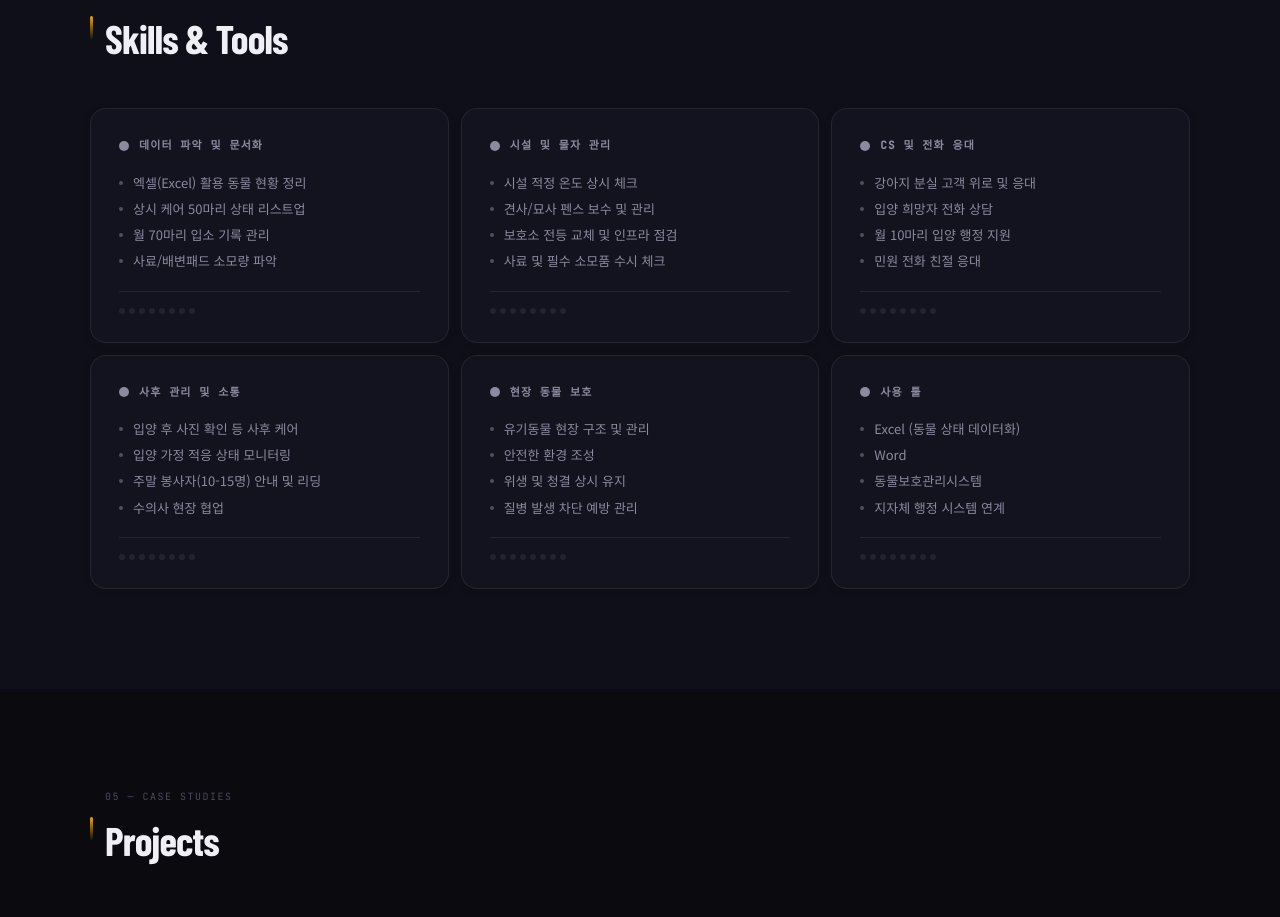
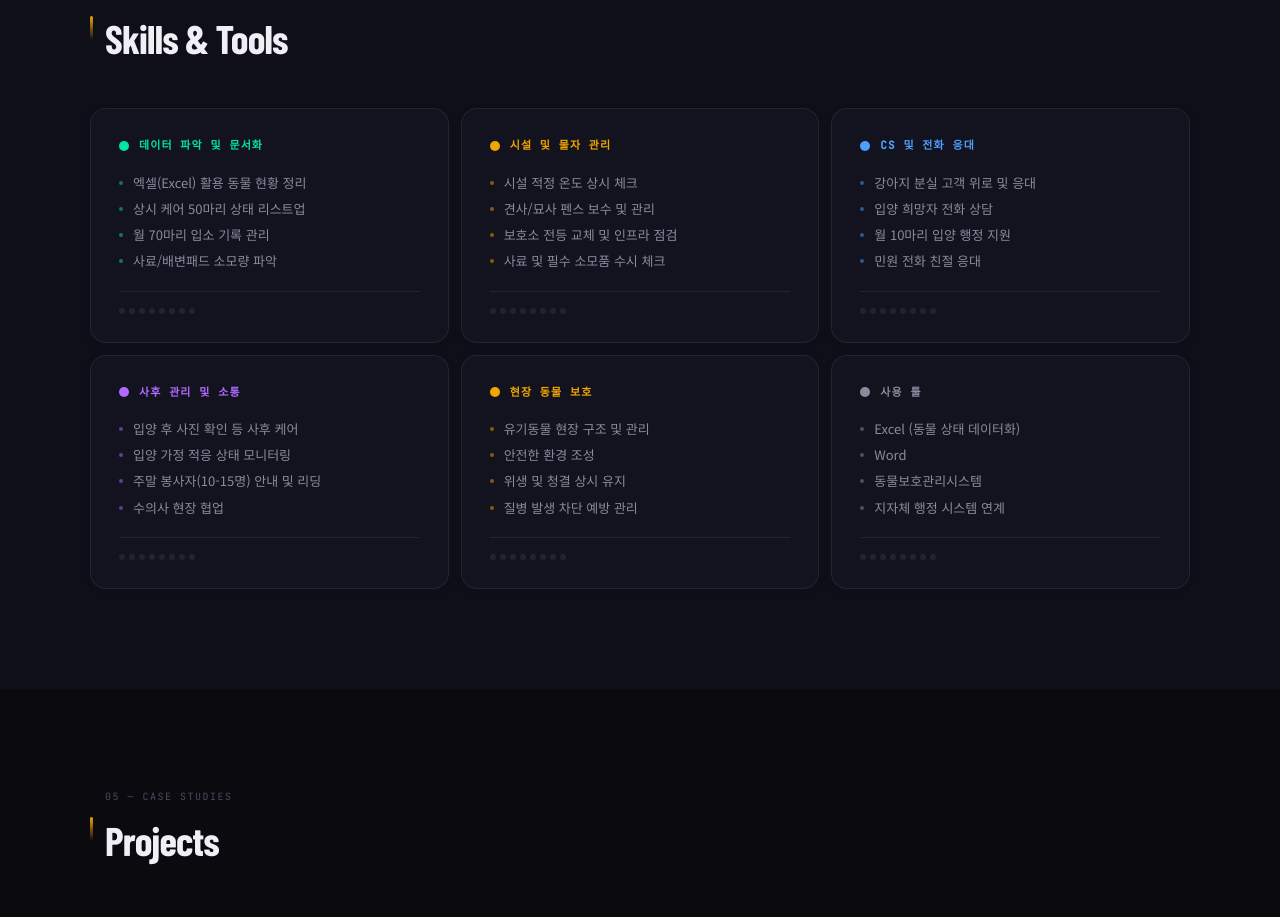
Before and after one commit to vhm7895-star/-, a Next.js app: page / in a window 1280 px wide. Shown: the part 3020-3937 px from the top of the page. Built offline with nearby package versions, Linux system fonts and the light colour scheme; a web font is replaced by a local one.

Commit message:
fix: 불필요한 이커머스 MD 잔재 완벽 제거 및 스킬 색상 매핑 수정

```diff
--- a/components/Skills.tsx
+++ b/components/Skills.tsx
@@ -4,21 +4,21 @@ import { motion, useInView } from 'framer-motion'
 import { skills } from '@/data/portfolio'
 
 const categoryColors: Record<string, string> = {
-  '데이터 분석': 'var(--accent)',
-  '광고 & 프로모션': 'var(--green)',
-  '상품 기획': 'var(--blue)',
-  'SEO & 콘텐츠': 'var(--purple)',
-  '채널 운영': 'var(--accent)',
-  '툴': 'var(--text-secondary)',
+  '데이터 파악 및 문서화': 'var(--green)',
+  '시설 및 물자 관리': 'var(--accent)',
+  'CS 및 전화 응대': 'var(--blue)',
+  '사후 관리 및 소통': 'var(--purple)',
+  '현장 동물 보호': 'var(--accent)',
+  '사용 툴': 'var(--text-secondary)',
 }
 
 const colorHex: Record<string, string> = {
-  '데이터 분석': '#f0a500',
-  '광고 & 프로모션': '#00e5a0',
-  '상품 기획': '#4d9fff',
-  'SEO & 콘텐츠': '#a855f7',
-  '채널 운영': '#f0a500',
-  '툴': '#888888',
+  '데이터 파악 및 문서화': '#00e5a0',
+  '시설 및 물자 관리': '#f0a500',
+  'CS 및 전화 응대': '#4d9fff',
+  '사후 관리 및 소통': '#a855f7',
+  '현장 동물 보호': '#f0a500',
+  '사용 툴': '#888888',
 }
 
 const containerVariants = {
```
Also changed, not shown: 1 other file (tests, documents, lock files or other folders).
